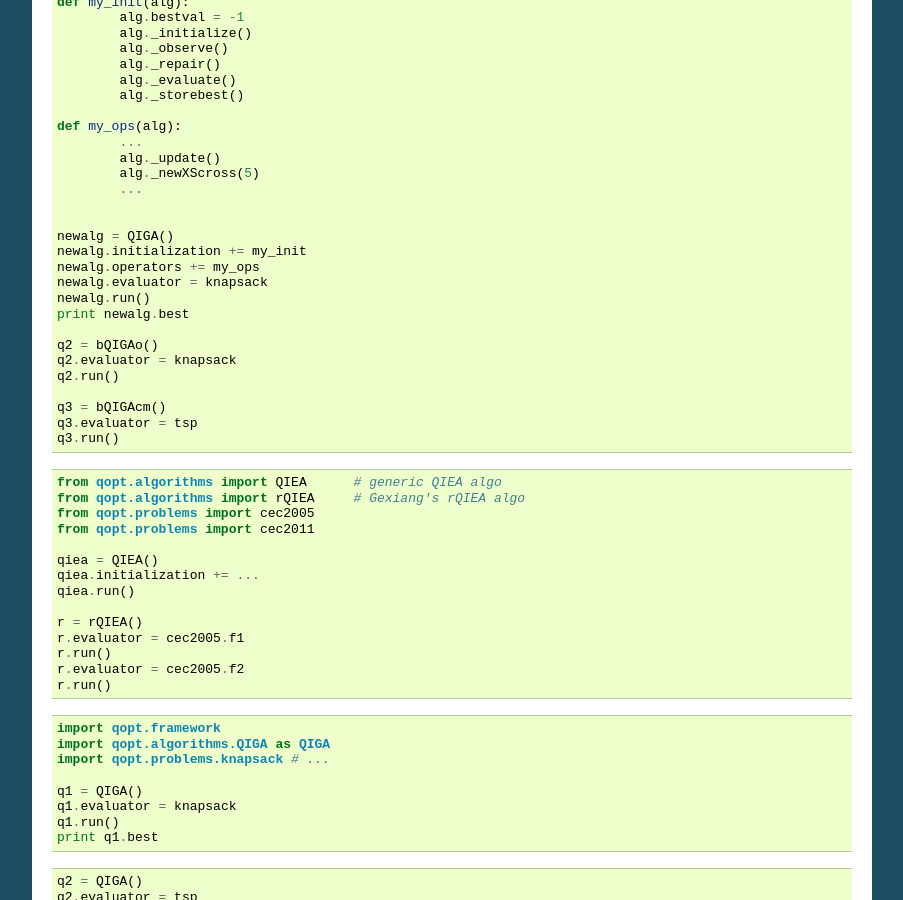
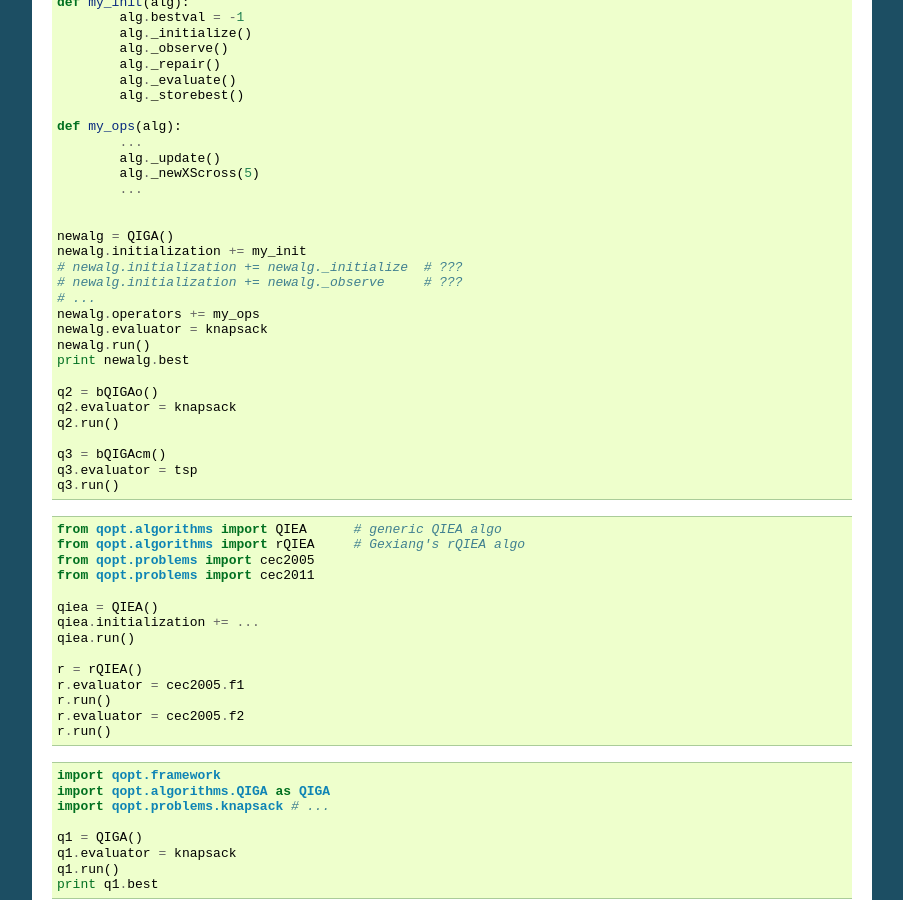
Before and after one commit to rnowotniak/qopt, a Sphinx documentation site: the page built from doc/main.rst, in a window 1280 px wide and 900 px high, scrolled down 584 px. Shown: the whole window, without its empty margins (198-1101 px from the left). Built offline with Sphinx 7.4.7, drawn with Linux system fonts in a browser that asks for light colours; formulas are drawn with MathJax 3.

```diff
--- a/doc/main.rst
+++ b/doc/main.rst
@@ -45,6 +45,9 @@
 
         newalg = QIGA()
         newalg.initialization += my_init
+        # newalg.initialization += newalg._initialize  # ???
+        # newalg.initialization += newalg._observe     # ???
+        # ...
         newalg.operators += my_ops
         newalg.evaluator = knapsack
         newalg.run()
```
Also changed, not shown: 2 other files.
